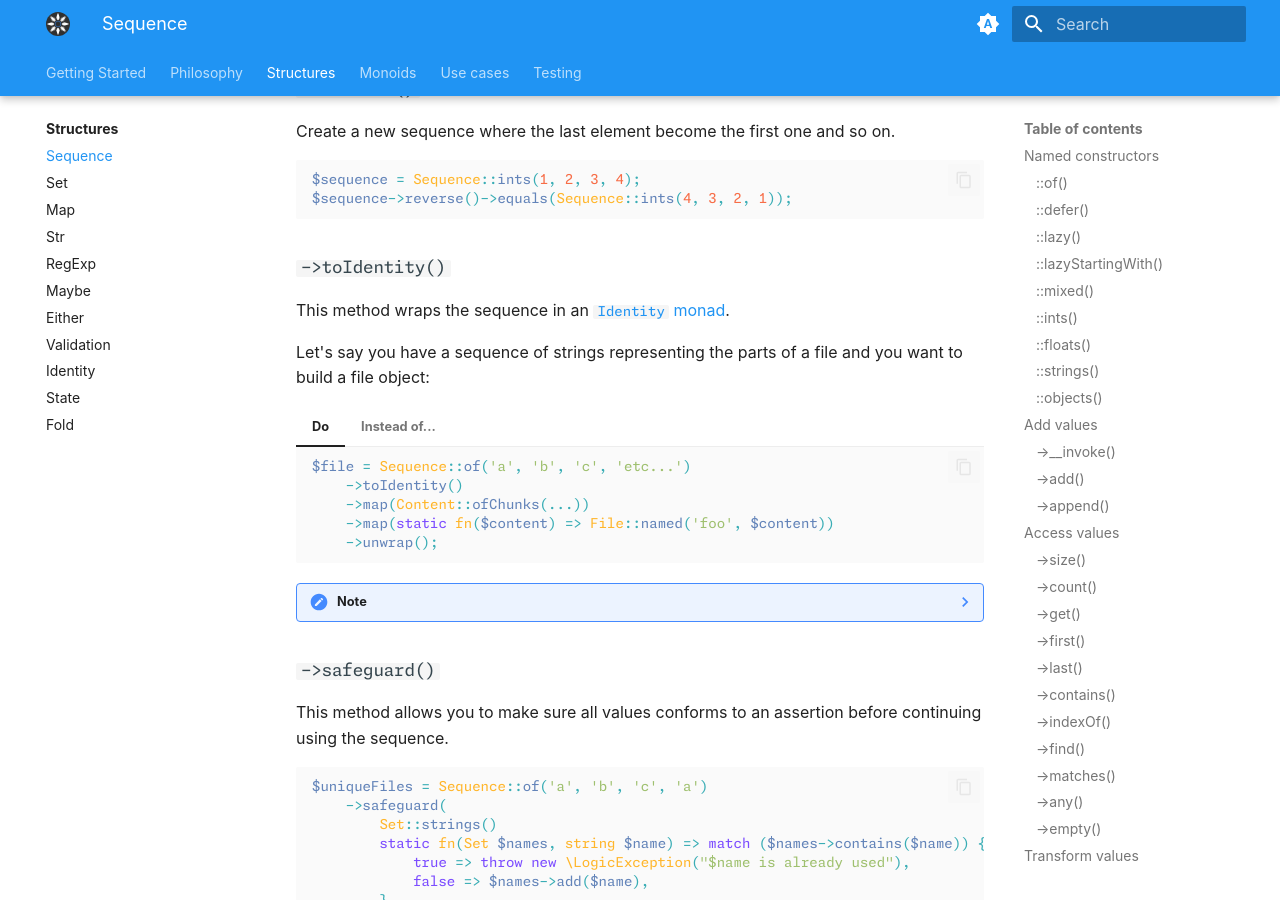
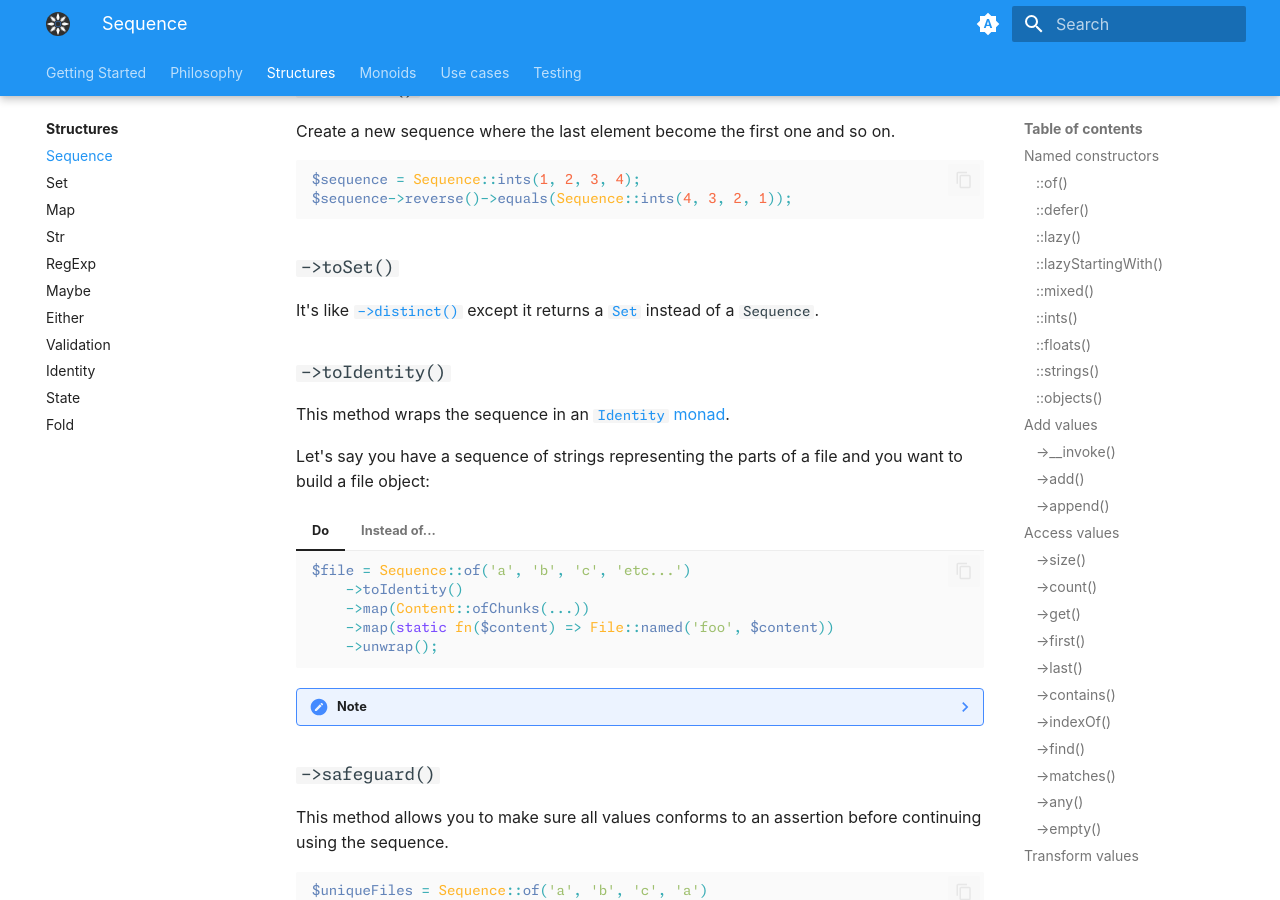
Before and after one commit to Innmind/Immutable, an MkDocs documentation site: the page built from docs/structures/sequence.md, in a window 1280 px wide and 900 px high, scrolled down 12516 px. Built offline with MkDocs 1.6.1 and Material for MkDocs 9.7.7, drawn with Linux system fonts in a browser that asks for light colours; plug-ins that fetch from the network failed and are left out.

Commit message:
add missing documentation

````diff
--- a/docs/structures/sequence.md
+++ b/docs/structures/sequence.md
@@ -572,6 +572,10 @@ $sequence = Sequence::ints(1, 2, 3, 4);
 $sequence->reverse()->equals(Sequence::ints(4, 3, 2, 1));
 ```
 
+### `->toSet()`
+
+It's like [`->distinct()`](#-distinct) except it returns a [`Set`](set.md) instead of a `Sequence`.
+
 ### `->toIdentity()`
 
 This method wraps the sequence in an [`Identity` monad](identity.md).
````
